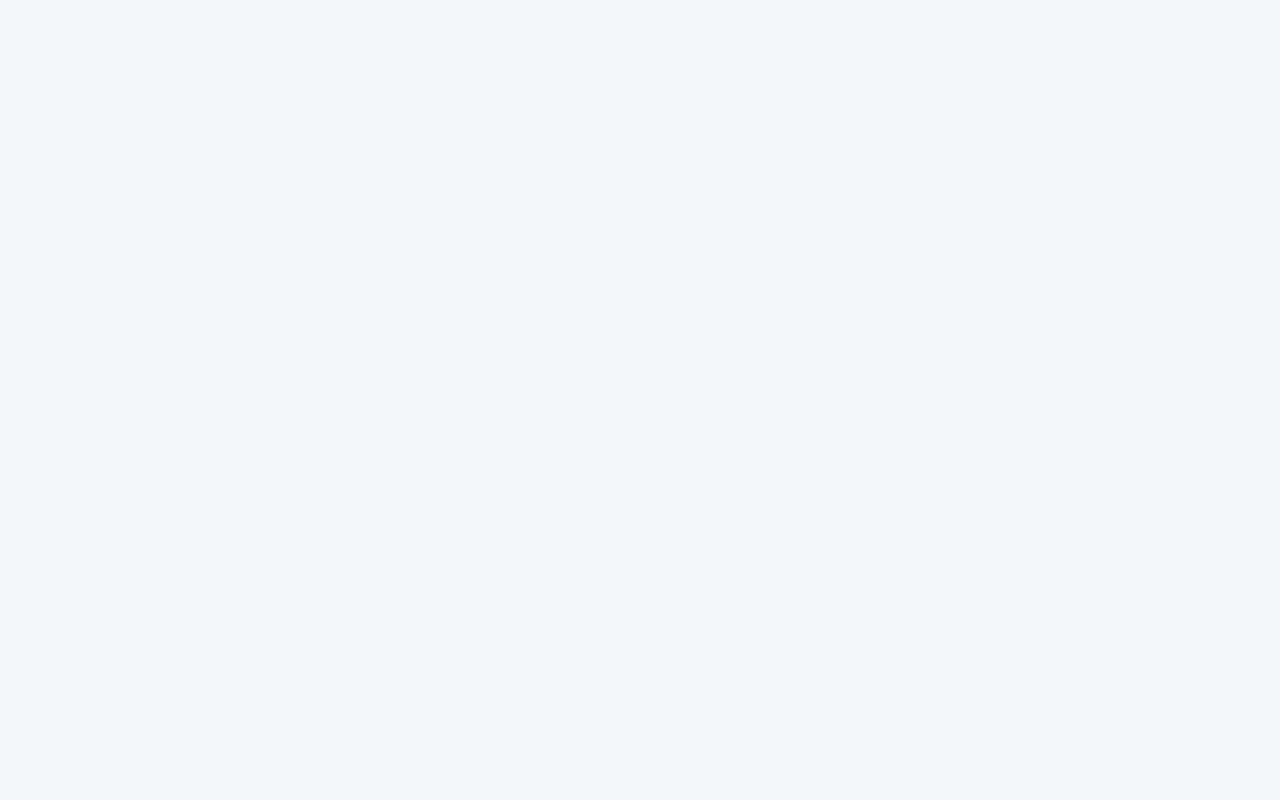
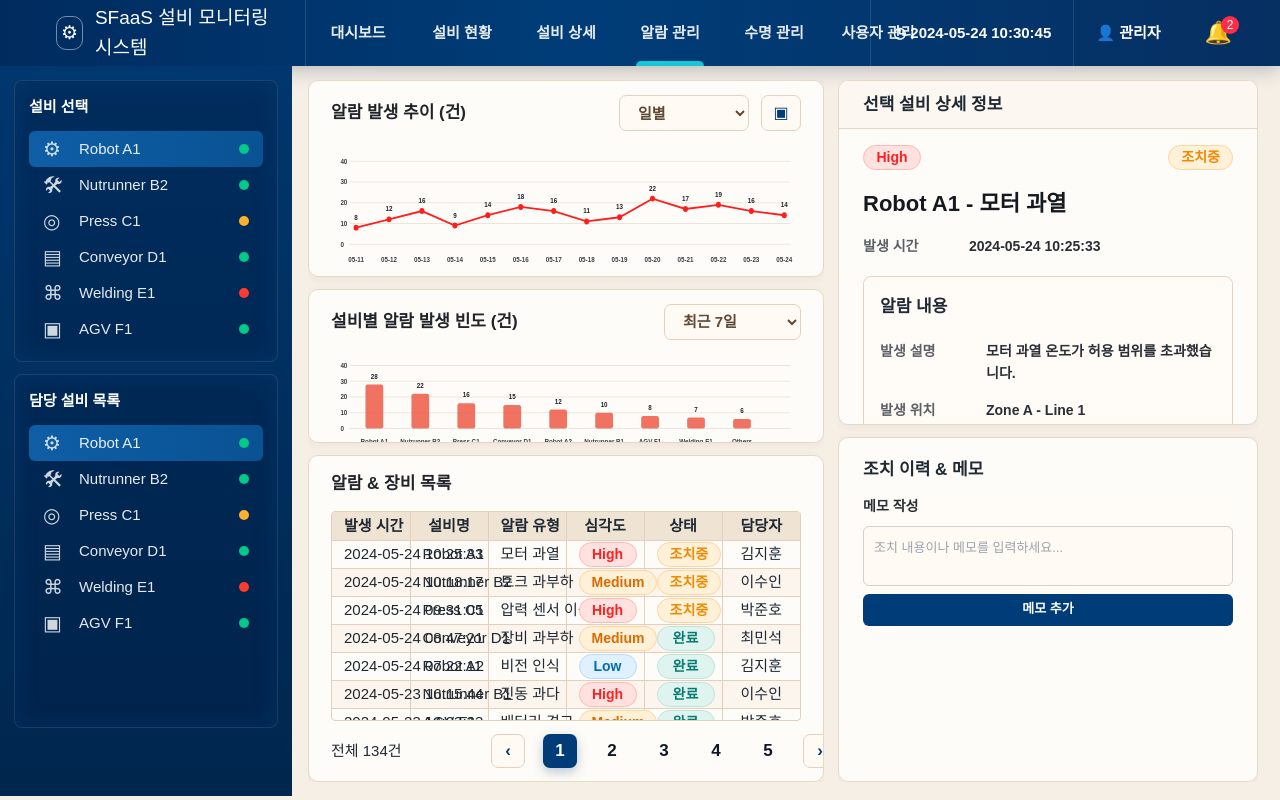
Before and after one commit to sleeping-6eauty/BS-SCADA, a Vue app in the folder frontend/: page /equipment-alarm in a window 1280 px wide. Before the commit this address had no page. Built offline with nearby package versions, Linux system fonts and the light colour scheme.

Commit message:
feat: add alarm page

```diff
--- a/frontend/src/components/AppTopbar.vue
+++ b/frontend/src/components/AppTopbar.vue
@@ -10,7 +10,7 @@ const menuItems = [
   { label: '대시보드', to: '/dashboard' },
   { label: '설비 현황', to: '/equipment-monitor' },
   { label: '설비 상세', to: '/equipment-detail' },
-  { label: '알람 관리' },
+  { label: '알람 관리', to: '/equipment-alarm' },
   { label: '수명 관리', to: '/life' },
   { label: '사용자 관리', to: '/admin/permission' },
 ]
--- a/frontend/src/router/index.js
+++ b/frontend/src/router/index.js
@@ -6,6 +6,7 @@ import Permission from '../views/admin/Permission.vue'
 import EquipmentLife from '../life/EquipmentLife.vue'
 import EquipmentMonitoring from '../views/EquipmentMonitoring/EquipmentMonitoring.vue'
 import EquipmentDetail from '../views/EquipmentDetail/EquipmentDetail.vue'
+import EquipmentAlarm from '../views/EquipmentAlarm/EquipmentAlarm.vue'
 
 const routes = [
   {
@@ -38,6 +39,11 @@ const routes = [
     component: EquipmentDetail,
   },
   {
+    path: '/equipment-alarm',
+    name: 'equipment-alarm',
+    component: EquipmentAlarm,
+  },
+  {
     path: '/admin/permission',
     name: 'permission',
     component: Permission,
--- a/frontend/src/views/EquipmentAlarm/EquipmentAlarm.vue
+++ b/frontend/src/views/EquipmentAlarm/EquipmentAlarm.vue
@@ -1,30 +1,6 @@
 <template>
   <div class="alarm-page">
-    <!-- Top Navigation -->
-    <header class="topbar">
-      <div class="brand">
-        <div class="brand-icon">⌬</div>
-      </div>
-
-      <nav class="top-menu">
-        <button>대시보드</button>
-        <button>실시간 모니터링</button>
-        <button>설비 현황</button>
-        <button>설비 상세</button>
-        <button class="active">알람 관리</button>
-      </nav>
-
-      <div class="top-actions">
-        <span class="time-icon">◷</span>
-        <span class="current-time">2024-05-24 10:30:45</span>
-        <span class="user-icon">👤</span>
-        <span class="admin">관리자</span>
-        <div class="bell">
-          🔔
-          <span>3</span>
-        </div>
-      </div>
-    </header>
+    <AppTopbar activeMenu="알람 관리" />
 
     <main class="page-body">
       <!-- Left Sidebar -->
@@ -42,27 +18,6 @@
             <i :class="['status-dot', item.status]"></i>
           </button>
 
-          <div class="side-divider"></div>
-
-          <h3>시간 범위 선택</h3>
-          <div class="range-buttons">
-            <button class="selected">1시간</button>
-            <button>24시간</button>
-            <button>7일</button>
-          </div>
-
-          <div class="auto-refresh">
-            <span>자동 갱신</span>
-            <label class="switch">
-              <input type="checkbox" checked />
-              <span></span>
-            </label>
-          </div>
-
-          <button class="setting-button">
-            <span>⚙</span>
-            설정
-          </button>
         </section>
 
         <section class="side-card assigned-card">
@@ -256,48 +211,27 @@
             </div>
           </section>
 
-          <section class="detail-card small-card">
-            <h3>다음 점검 예정일</h3>
-            <div class="schedule-row">
-              <div class="schedule-left">
-                <span class="calendar-icon">▣</span>
-                <div>
-                  <strong>2024-06-05</strong>
-                  <p>예방 정비 (정기 점검)</p>
-                </div>
-              </div>
-              <span class="d-day">D-12</span>
-            </div>
-          </section>
-
           <section class="detail-card history-card">
-            <h3>조치 이력</h3>
-            <div class="timeline">
-              <div class="timeline-item active">
-                <span class="timeline-dot"></span>
-                <div>
-                  <div class="timeline-top">
-                    <strong>2024-05-24 10:26:10</strong>
-                    <span class="badge progress">조치중</span>
-                  </div>
-                  <p>담당자 김지훈이 알람을 확인하고 조치 중입니다.</p>
-                </div>
+            <h3>조치 이력 & 메모</h3>
+            <div class="history-memo-wrap">
+              <div class="memo-section">
+                <h4>메모 작성</h4>
+                <textarea v-model="memoInput" class="memo-input" placeholder="조치 내용이나 메모를 입력하세요..."></textarea>
+                <button @click="addMemo" class="memo-button">메모 추가</button>
               </div>
 
-              <div class="timeline-item">
-                <span class="timeline-dot"></span>
-                <div>
-                  <div class="timeline-top">
-                    <strong>2024-05-24 10:25:56</strong>
-                    <span class="badge generated">알람 발생</span>
+              <div class="memo-list" v-if="memoList.length > 0">
+                <h4>메모 목록</h4>
+                <div v-for="(memo, index) in memoList" :key="index" class="memo-item">
+                  <div class="memo-header">
+                    <span class="memo-time">{{ memo.time }}</span>
+                    <button @click="removeMemo(index)" class="memo-delete">×</button>
                   </div>
-                  <p>시스템에서 자동으로 알람을 생성했습니다.</p>
+                  <p class="memo-text">{{ memo.text }}</p>
                 </div>
               </div>
             </div>
           </section>
-
-          <button class="register-button">알람 처리 등록</button>
         </aside>
       </section>
     </main>
@@ -306,8 +240,34 @@
 
 <script setup>
 import { computed, ref } from 'vue'
+import AppTopbar from '../../components/AppTopbar.vue'
 
 const selectedEquipment = ref('Robot A1')
+const memoInput = ref('')
+const memoList = ref([])
+
+const addMemo = () => {
+  if (memoInput.value.trim()) {
+    const now = new Date()
+    const timeStr = now.toLocaleString('ko-KR', {
+      year: 'numeric',
+      month: '2-digit',
+      day: '2-digit',
+      hour: '2-digit',
+      minute: '2-digit',
+      second: '2-digit'
+    }).replace(/\. /g, '-').replace('.', '')
+    memoList.value.unshift({
+      time: timeStr,
+      text: memoInput.value
+    })
+    memoInput.value = ''
+  }
+}
+
+const removeMemo = (index) => {
+  memoList.value.splice(index, 1)
+}
 
 const equipmentList = [
   { name: 'Robot A1', icon: '⚙', status: 'green' },
@@ -382,14 +342,15 @@ const barHeight = (value) => 138 - barY(value)
 
 .alarm-page {
   width: 100%;
-  min-height: 100vh;
+  height: 100vh;
   color: #1f2933;
   background: #f6efe6;
   font-family: 'Pretendard', 'Noto Sans KR', Arial, sans-serif;
+  overflow: hidden;
 }
 
 .topbar {
-  height: 74px;
+  height: 66px;
   padding: 0 26px;
   display: flex;
   align-items: center;
@@ -493,17 +454,22 @@ const barHeight = (value) => 138 - barY(value)
 .page-body {
   display: grid;
   grid-template-columns: 312px 1fr;
-  min-height: calc(100vh - 74px);
+  height: calc(100vh - 70px);
+  min-height: 0;
+  overflow: hidden;
 }
 
 .sidebar {
-  padding: 18px;
+  height: 100%;
+  min-height: 0;
+  padding: 14px;
+  overflow: hidden;
   background: linear-gradient(180deg, #00376e 0%, #00264d 100%);
   color: #fff;
 }
 
 .side-card {
-  padding: 18px 16px;
+  padding: 14px 14px;
   border: 1px solid rgba(255, 255, 255, 0.11);
   border-radius: 8px;
   background: rgba(0, 32, 72, 0.42);
@@ -511,7 +477,7 @@ const barHeight = (value) => 138 - barY(value)
 }
 
 .side-card + .side-card {
-  margin-top: 16px;
+  margin-top: 12px;
 }
 
 .side-card h3 {
@@ -522,7 +488,7 @@ const barHeight = (value) => 138 - barY(value)
 
 .equipment-item {
   width: 100%;
-  height: 40px;
+  height: 36px;
   padding: 0 14px;
   border: 0;
   border-radius: 6px;
@@ -568,7 +534,7 @@ const barHeight = (value) => 138 - barY(value)
 
 .side-divider {
   height: 1px;
-  margin: 18px -4px;
+  margin: 14px -4px;
   background: rgba(255, 255, 255, 0.16);
 }
 
@@ -640,7 +606,7 @@ const barHeight = (value) => 138 - barY(value)
 
 .setting-button {
   width: 100%;
-  height: 58px;
+  height: 48px;
   padding: 0 16px;
   border: 1px solid rgba(255, 255, 255, 0.13);
   border-radius: 8px;
@@ -655,20 +621,26 @@ const barHeight = (value) => 138 - barY(value)
 }
 
 .assigned-card {
-  min-height: 382px;
+  min-height: 0;
+  height: calc(100vh - 66px - 380px);
 }
 
 .content-area {
   display: grid;
   grid-template-columns: minmax(0, 1fr) 470px;
-  gap: 16px;
-  padding: 22px 26px 20px 18px;
+  gap: 14px;
+  height: 100%;
+  min-height: 0;
+  padding: 14px 22px 14px 16px;
+  overflow: hidden;
 }
 
 .main-column {
-  display: flex;
-  flex-direction: column;
-  gap: 14px;
+  display: grid;
+  grid-template-rows: 28% 22% minmax(0, 1fr);
+  gap: 12px;
+  min-height: 0;
+  overflow: hidden;
 }
 
 .panel,
@@ -680,14 +652,16 @@ const barHeight = (value) => 138 - barY(value)
 }
 
 .panel {
-  padding: 18px 26px 12px;
+  min-height: 0;
+  padding: 14px 22px 10px;
+  overflow: hidden;
 }
 
 .panel-header {
   display: flex;
   align-items: center;
   justify-content: space-between;
-  margin-bottom: 10px;
+  margin-bottom: 8px;
 }
 
 .panel-header h2 {
@@ -726,11 +700,13 @@ const barHeight = (value) => 138 - barY(value)
 }
 
 .line-chart-wrap {
-  height: 200px;
+  height: calc(100% - 46px);
+  min-height: 130px;
 }
 
 .bar-chart-wrap {
-  height: 165px;
+  height: calc(100% - 42px);
+  min-height: 105px;
 }
 
 .line-chart,
@@ -783,7 +759,10 @@ const barHeight = (value) => 138 - barY(value)
 }
 
 .table-panel {
-  padding-bottom: 22px;
+  display: flex;
+  flex-direction: column;
+  min-height: 0;
+  padding-bottom: 12px;
 }
 
 .table-title {
@@ -791,6 +770,8 @@ const barHeight = (value) => 138 - barY(value)
 }
 
 .table-wrap {
+  flex: 1;
+  min-height: 0;
   border: 1px solid #e2d0bc;
   border-radius: 4px;
   overflow: hidden;
@@ -805,7 +786,7 @@ table {
 
 th,
 td {
-  height: 32px;
+  height: 28px;
   padding: 0 12px;
   border-right: 1px solid #e2d0bc;
   border-bottom: 1px solid #e2d0bc;
@@ -882,7 +863,7 @@ tbody tr:nth-child(even) {
   display: grid;
   grid-template-columns: 160px 1fr 140px;
   align-items: center;
-  margin-top: 22px;
+  margin-top: 12px;
   font-size: 15px;
 }
 
@@ -894,8 +875,8 @@ tbody tr:nth-child(even) {
 }
 
 .pagination button {
-  width: 38px;
-  height: 38px;
+  width: 34px;
+  height: 34px;
   border: 0;
   border-radius: 7px;
   background: transparent;
@@ -919,9 +900,11 @@ tbody tr:nth-child(even) {
 }
 
 .detail-column {
-  display: flex;
-  flex-direction: column;
-  gap: 14px;
+  display: grid;
+  grid-template-rows: minmax(0, 1fr) minmax(0, 1fr);
+  gap: 12px;
+  min-height: 0;
+  overflow: hidden;
 }
 
 .detail-card {
@@ -929,8 +912,8 @@ tbody tr:nth-child(even) {
 }
 
 .detail-card-header {
-  height: 56px;
-  padding: 0 28px;
+  height: 48px;
+  padding: 0 24px;
   display: flex;
   align-items: center;
   border-bottom: 1px solid #e6d5c2;
@@ -944,7 +927,9 @@ tbody tr:nth-child(even) {
 }
 
 .detail-content {
-  padding: 20px 28px 28px;
+  height: calc(100% - 48px);
+  padding: 16px 24px 20px;
+  overflow: hidden;
 }
 
 .detail-badges {
@@ -955,7 +940,7 @@ tbody tr:nth-child(even) {
 }
 
 .detail-content h2 {
-  margin: 0 0 20px;
+  margin: 0 0 14px;
   font-size: 22px;
   font-weight: 900;
   color: #15191f;
@@ -990,8 +975,8 @@ tbody tr:nth-child(even) {
 }
 
 .alarm-info-box {
-  margin-top: 28px;
-  padding: 20px 18px;
+  margin-top: 18px;
+  padding: 16px 16px;
   border: 1px solid #e4d2bf;
   border-radius: 8px;
   background: rgba(255, 252, 248, 0.8);
@@ -1004,12 +989,143 @@ tbody tr:nth-child(even) {
 }
 
 .alarm-info-box dl div + div {
-  margin-top: 18px;
+  margin-top: 14px;
 }
 
-.small-card,
 .history-card {
-  padding: 22px 28px;
+  padding: 18px 24px;
+  overflow: hidden;
+  display: flex;
+  flex-direction: column;
+}
+
+.history-card h3 {
+  margin: 0 0 12px;
+  font-size: 17px;
+  font-weight: 900;
+}
+
+.history-memo-wrap {
+  flex: 1;
+  min-height: 0;
+  display: flex;
+  flex-direction: column;
+  gap: 14px;
+}
+
+.memo-section {
+  display: flex;
+  flex-direction: column;
+  gap: 8px;
+  flex: 0 0 auto;
+  position: sticky;
+  top: 0;
+  background: rgba(255, 252, 248, 0.92);
+  padding-bottom: 10px;
+  z-index: 1;
+}
+
+.memo-list {
+  flex: 1;
+  min-height: 0;
+  overflow-y: auto;
+}
+
+.memo-section h4 {
+  margin: 0;
+  font-size: 14px;
+  font-weight: 900;
+  color: #2a2f36;
+}
+
+.memo-input {
+  width: 100%;
+  height: 60px;
+  padding: 10px;
+  border: 1px solid #d8d0c7;
+  border-radius: 6px;
+  background: #fffaf3;
+  color: #2a2f36;
+  font-size: 13px;
+  font-family: inherit;
+  resize: none;
+}
+
+.memo-input::placeholder {
+  color: #9ca3af;
+}
+
+.memo-button {
+  height: 32px;
+  border: 0;
+  border-radius: 6px;
+  background: #003d78;
+  color: #fff;
+  font-size: 13px;
+  font-weight: 800;
+  cursor: pointer;
+}
+
+.memo-button:hover {
+  background: #002951;
+}
+
+.memo-list {
+  display: flex;
+  flex-direction: column;
+  gap: 10px;
+  min-height: 0;
+}
+
+.memo-list h4 {
+  margin: 0;
+  font-size: 14px;
+  font-weight: 900;
+  color: #2a2f36;
+}
+
+.memo-item {
+  padding: 10px;
+  border: 1px solid #e6d5c2;
+  border-radius: 6px;
+  background: rgba(255, 252, 248, 0.8);
+}
+
+.memo-header {
+  display: flex;
+  justify-content: space-between;
+  align-items: center;
+  margin-bottom: 6px;
+}
+
+.memo-time {
+  font-size: 12px;
+  font-weight: 800;
+  color: #5b5f66;
+}
+
+.memo-delete {
+  width: 24px;
+  height: 24px;
+  border: 0;
+  background: transparent;
+  color: #a5a5a5;
+  font-size: 18px;
+  font-weight: 600;
+  cursor: pointer;
+}
+
+.memo-delete:hover {
+  color: #ff4f63;
+}
+
+.memo-text {
+  margin: 0;
+  font-size: 13px;
+  font-weight: 700;
+  color: #2a2f36;
+  line-height: 1.4;
+  word-break: break-word;
 }
 
 .schedule-row {
@@ -1117,17 +1233,7 @@ tbody tr:nth-child(even) {
   line-height: 1.45;
 }
 
-.register-button {
-  height: 58px;
-  border: 0;
-  border-radius: 6px;
-  background: #003d78;
-  color: #fff;
-  font-size: 18px;
-  font-weight: 900;
-  cursor: pointer;
-  box-shadow: 0 8px 18px rgba(0, 61, 120, 0.22);
-}
+
 
 @media (max-width: 1500px) {
   .top-menu {
```
